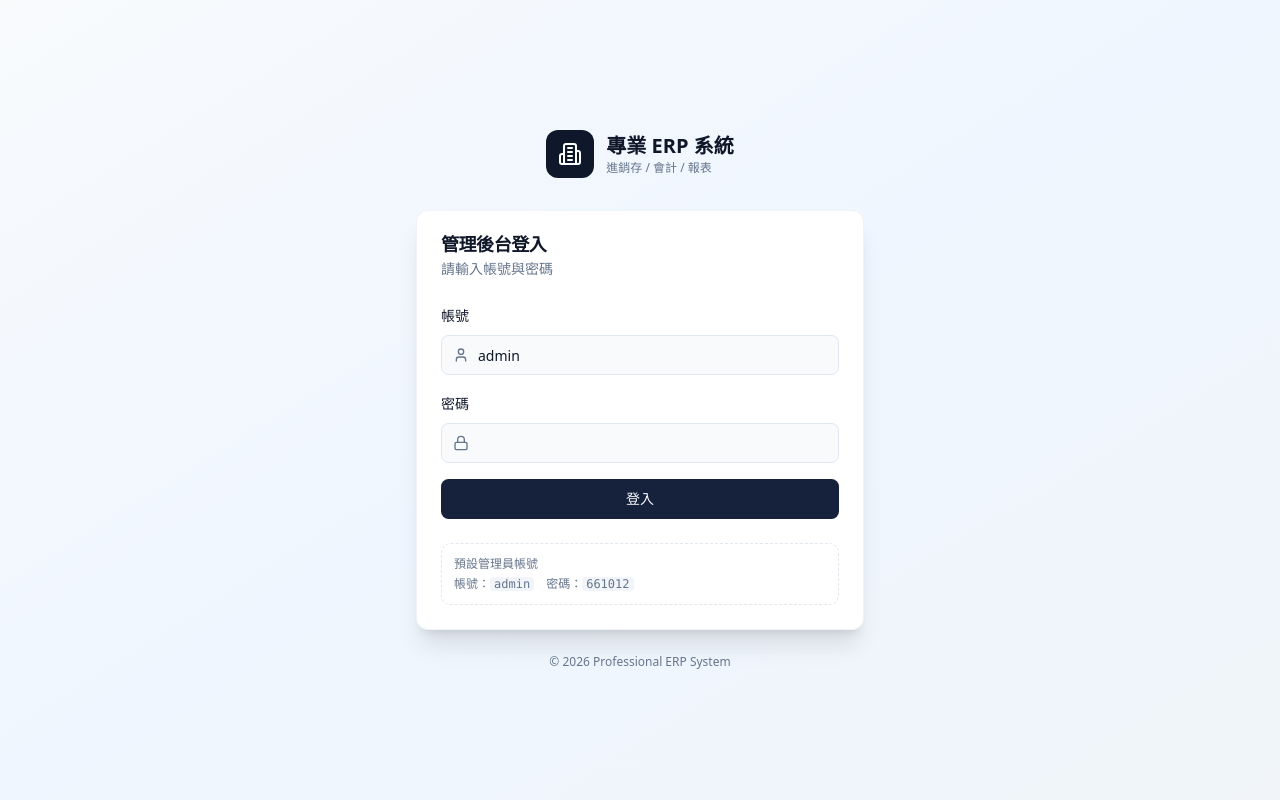
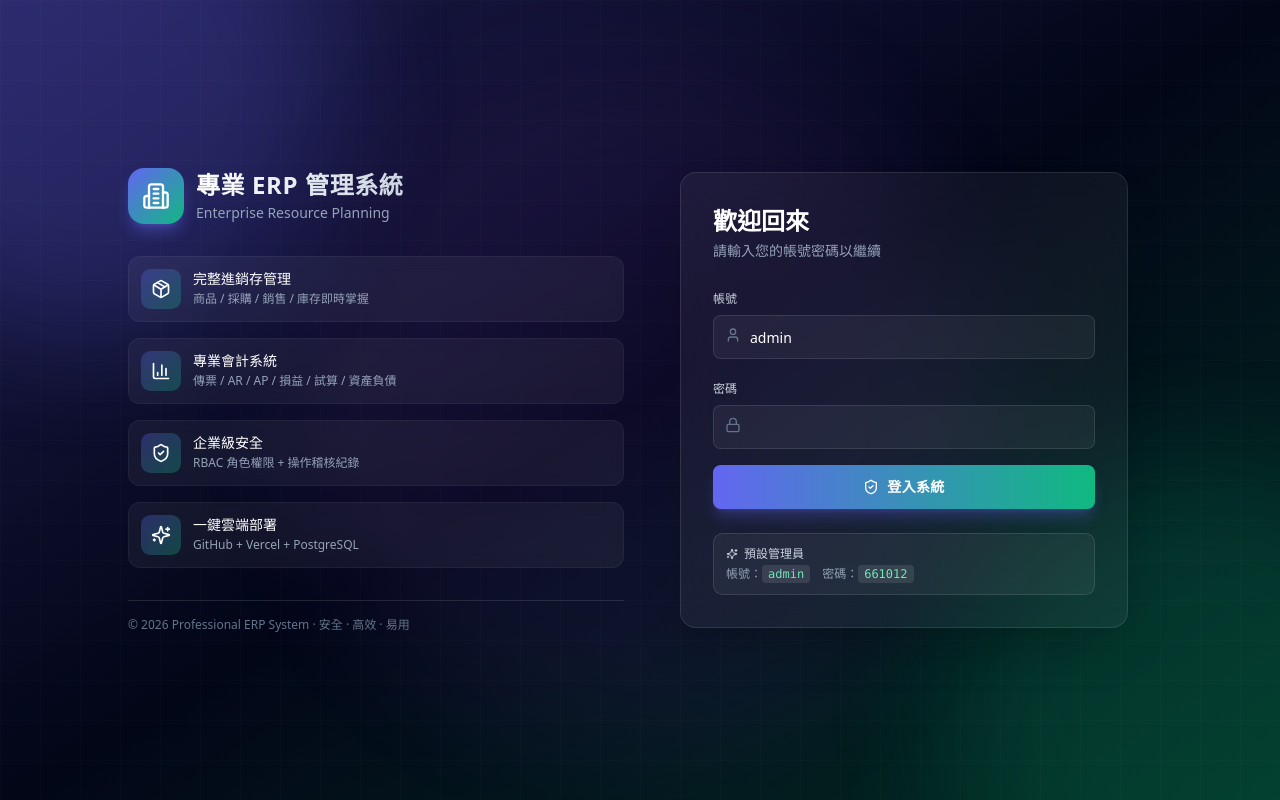
Before and after one commit to erin20080306/Inventory-Management-System, a Next.js app: page /login in a window 1280 px wide. Built offline with nearby package versions, Linux system fonts and the light colour scheme.

Commit message:
feat: 時尚登入頁(玻璃擬態) + 中一刀傳票格式 + 頁面骨架

```diff
--- /dev/null
+++ b/src/app/(app)/loading.tsx
@@ -0,0 +1,25 @@
+// 已登入區塊共用 Loading 骨架 (避免切換頁面時卡白屏)
+export default function Loading() {
+  return (
+    <div className="space-y-6">
+      <div className="flex items-center justify-between">
+        <div className="space-y-2">
+          <div className="h-7 w-48 rounded-md bg-muted animate-pulse" />
+          <div className="h-4 w-64 rounded-md bg-muted/60 animate-pulse" />
+        </div>
+        <div className="h-9 w-24 rounded-md bg-muted animate-pulse" />
+      </div>
+      <div className="grid grid-cols-1 sm:grid-cols-2 lg:grid-cols-4 gap-4">
+        {Array.from({ length: 4 }).map((_, i) => (
+          <div key={i} className="h-24 rounded-lg border bg-muted/40 animate-pulse" />
+        ))}
+      </div>
+      <div className="rounded-lg border">
+        <div className="h-12 border-b bg-muted/40 animate-pulse" />
+        {Array.from({ length: 6 }).map((_, i) => (
+          <div key={i} className="h-12 border-b bg-muted/20 animate-pulse" style={{ animationDelay: `${i * 100}ms` }} />
+        ))}
+      </div>
+    </div>
+  );
+}
--- a/src/app/login/page.tsx
+++ b/src/app/login/page.tsx
@@ -6,7 +6,7 @@ import { Button } from "@/components/ui/button";
 import { Input, Label } from "@/components/ui/input";
 import { Card, CardContent, CardDescription, CardHeader, CardTitle } from "@/components/ui/card";
 import { toast } from "sonner";
-import { Loader2, Lock, User, Building2 } from "lucide-react";
+import { Loader2, Lock, User, Building2, ShieldCheck, BarChart3, Package, Sparkles } from "lucide-react";
 
 export default function LoginPage() {
   return (
@@ -39,31 +39,84 @@ function LoginInner() {
   }
 
   return (
-    <div className="min-h-screen flex items-center justify-center bg-gradient-to-br from-slate-50 via-blue-50 to-slate-100 dark:from-slate-950 dark:via-slate-900 dark:to-slate-950 p-6">
-      <div className="w-full max-w-md">
-        <div className="mb-8 flex items-center justify-center gap-3">
-          <div className="h-12 w-12 rounded-xl bg-slate-900 dark:bg-white flex items-center justify-center">
-            <Building2 className="h-6 w-6 text-white dark:text-slate-900" />
+    <div className="min-h-screen relative overflow-hidden bg-slate-950 flex items-center justify-center p-4">
+      {/* 動態背景：漸層 + 光暈 */}
+      <div className="absolute inset-0 bg-gradient-to-br from-indigo-950 via-slate-950 to-emerald-950" />
+      <div className="absolute -top-40 -left-40 w-[500px] h-[500px] bg-indigo-500/30 rounded-full blur-3xl animate-pulse" />
+      <div
+        className="absolute -bottom-40 -right-40 w-[500px] h-[500px] bg-emerald-500/20 rounded-full blur-3xl animate-pulse"
+        style={{ animationDelay: "1s" }}
+      />
+      <div
+        className="absolute top-1/2 left-1/2 -translate-x-1/2 -translate-y-1/2 w-[700px] h-[700px] bg-purple-500/10 rounded-full blur-3xl animate-pulse"
+        style={{ animationDelay: "2s" }}
+      />
+      {/* 網格背景 */}
+      <div
+        className="absolute inset-0 opacity-[0.04]"
+        style={{
+          backgroundImage:
+            "linear-gradient(rgba(255,255,255,.4) 1px, transparent 1px), linear-gradient(90deg, rgba(255,255,255,.4) 1px, transparent 1px)",
+          backgroundSize: "40px 40px",
+        }}
+      />
+
+      <div className="relative w-full max-w-5xl grid md:grid-cols-2 gap-8 items-center">
+        {/* 左側品牌與特色 */}
+        <div className="hidden md:block text-white space-y-8">
+          <div className="flex items-center gap-3">
+            <div className="h-14 w-14 rounded-2xl bg-gradient-to-br from-indigo-500 to-emerald-500 flex items-center justify-center shadow-lg shadow-indigo-500/40">
+              <Building2 className="h-7 w-7 text-white" />
+            </div>
+            <div>
+              <h1 className="text-2xl font-bold tracking-wide bg-gradient-to-r from-white to-slate-300 bg-clip-text text-transparent">
+                專業 ERP 管理系統
+              </h1>
+              <p className="text-sm text-slate-400 mt-0.5">Enterprise Resource Planning</p>
+            </div>
           </div>
-          <div>
-            <h1 className="text-xl font-bold">專業 ERP 系統</h1>
-            <p className="text-xs text-muted-foreground">進銷存 / 會計 / 報表</p>
+
+          <div className="space-y-4">
+            <Feature icon={<Package className="h-5 w-5" />} title="完整進銷存管理" desc="商品 / 採購 / 銷售 / 庫存即時掌握" />
+            <Feature icon={<BarChart3 className="h-5 w-5" />} title="專業會計系統" desc="傳票 / AR / AP / 損益 / 試算 / 資產負債" />
+            <Feature icon={<ShieldCheck className="h-5 w-5" />} title="企業級安全" desc="RBAC 角色權限 + 操作稽核紀錄" />
+            <Feature icon={<Sparkles className="h-5 w-5" />} title="一鍵雲端部署" desc="GitHub + Vercel + PostgreSQL" />
+          </div>
+
+          <div className="pt-4 border-t border-white/10 text-xs text-slate-500">
+            © {new Date().getFullYear()} Professional ERP System · 安全 · 高效 · 易用
           </div>
         </div>
-        <Card className="shadow-xl border-slate-200/50">
-          <CardHeader>
-            <CardTitle>管理後台登入</CardTitle>
-            <CardDescription>請輸入帳號與密碼</CardDescription>
-          </CardHeader>
-          <CardContent>
+
+        {/* 右側登入卡 */}
+        <div className="w-full max-w-md mx-auto md:ml-auto">
+          {/* 手機版品牌 */}
+          <div className="md:hidden mb-6 flex items-center justify-center gap-3 text-white">
+            <div className="h-12 w-12 rounded-xl bg-gradient-to-br from-indigo-500 to-emerald-500 flex items-center justify-center">
+              <Building2 className="h-6 w-6" />
+            </div>
+            <div>
+              <h1 className="text-lg font-bold">專業 ERP 系統</h1>
+              <p className="text-xs text-slate-400">進銷存 / 會計 / 報表</p>
+            </div>
+          </div>
+
+          <div className="rounded-2xl bg-white/5 backdrop-blur-2xl border border-white/10 shadow-2xl p-8">
+            <div className="mb-6">
+              <h2 className="text-2xl font-bold text-white">歡迎回來</h2>
+              <p className="text-sm text-slate-400 mt-1">請輸入您的帳號密碼以繼續</p>
+            </div>
+
             <form onSubmit={onSubmit} className="space-y-4">
-              <div className="space-y-2">
-                <Label htmlFor="username">帳號</Label>
+              <div className="space-y-1.5">
+                <Label htmlFor="username" className="text-slate-300 text-xs">
+                  帳號
+                </Label>
                 <div className="relative">
-                  <User className="absolute left-3 top-3 h-4 w-4 text-muted-foreground" />
+                  <User className="absolute left-3 top-3 h-4 w-4 text-slate-500" />
                   <Input
                     id="username"
-                    className="pl-9"
+                    className="pl-9 h-11 bg-white/5 border-white/10 text-white placeholder:text-slate-500 focus-visible:ring-indigo-400/40"
                     value={username}
                     onChange={(e) => setUsername(e.target.value)}
                     autoComplete="username"
@@ -71,14 +124,16 @@ function LoginInner() {
                   />
                 </div>
               </div>
-              <div className="space-y-2">
-                <Label htmlFor="password">密碼</Label>
+              <div className="space-y-1.5">
+                <Label htmlFor="password" className="text-slate-300 text-xs">
+                  密碼
+                </Label>
                 <div className="relative">
-                  <Lock className="absolute left-3 top-3 h-4 w-4 text-muted-foreground" />
+                  <Lock className="absolute left-3 top-3 h-4 w-4 text-slate-500" />
                   <Input
                     id="password"
                     type="password"
-                    className="pl-9"
+                    className="pl-9 h-11 bg-white/5 border-white/10 text-white placeholder:text-slate-500 focus-visible:ring-indigo-400/40"
                     value={password}
                     onChange={(e) => setPassword(e.target.value)}
                     autoComplete="current-password"
@@ -86,19 +141,39 @@ function LoginInner() {
                   />
                 </div>
               </div>
-              <Button type="submit" className="w-full" disabled={loading}>
-                {loading && <Loader2 className="h-4 w-4 animate-spin" />}
-                登入
+              <Button
+                type="submit"
+                className="w-full h-11 bg-gradient-to-r from-indigo-500 to-emerald-500 hover:from-indigo-600 hover:to-emerald-600 border-0 text-white font-semibold tracking-wide shadow-lg shadow-indigo-500/30"
+                disabled={loading}
+              >
+                {loading ? <Loader2 className="h-4 w-4 animate-spin" /> : <ShieldCheck className="h-4 w-4" />}
+                {loading ? "登入中..." : "登入系統"}
               </Button>
             </form>
-            <div className="mt-6 rounded-lg border border-dashed p-3 text-xs text-muted-foreground">
-              <div className="font-medium mb-1">預設管理員帳號</div>
-              帳號：<code className="px-1 rounded bg-muted">admin</code>　密碼：<code className="px-1 rounded bg-muted">661012</code>
+
+            <div className="mt-6 rounded-lg bg-white/5 border border-white/10 p-3 text-xs text-slate-400">
+              <div className="font-medium mb-1 text-slate-300 flex items-center gap-1.5">
+                <Sparkles className="h-3 w-3" />預設管理員
+              </div>
+              帳號：<code className="px-1.5 py-0.5 rounded bg-white/10 text-emerald-300">admin</code>　密碼：<code className="px-1.5 py-0.5 rounded bg-white/10 text-emerald-300">661012</code>
             </div>
-          </CardContent>
-        </Card>
-        <p className="mt-6 text-center text-xs text-muted-foreground">© {new Date().getFullYear()} Professional ERP System</p>
+          </div>
+        </div>
       </div>
     </div>
   );
 }
+
+function Feature({ icon, title, desc }: { icon: React.ReactNode; title: string; desc: string }) {
+  return (
+    <div className="flex items-start gap-3 p-3 rounded-xl bg-white/5 backdrop-blur border border-white/5 hover:bg-white/10 transition">
+      <div className="h-10 w-10 shrink-0 rounded-lg bg-gradient-to-br from-indigo-500/30 to-emerald-500/30 flex items-center justify-center text-white">
+        {icon}
+      </div>
+      <div className="min-w-0">
+        <div className="font-medium text-white text-sm">{title}</div>
+        <div className="text-xs text-slate-400 mt-0.5">{desc}</div>
+      </div>
+    </div>
+  );
+}
```
Also changed, not shown: src/app/print/journal/[id]/page.tsx (+36 -41 lines), src/app/print/print.css (+106 -0 lines), 2 other files (tests, documents, lock files or other folders).
